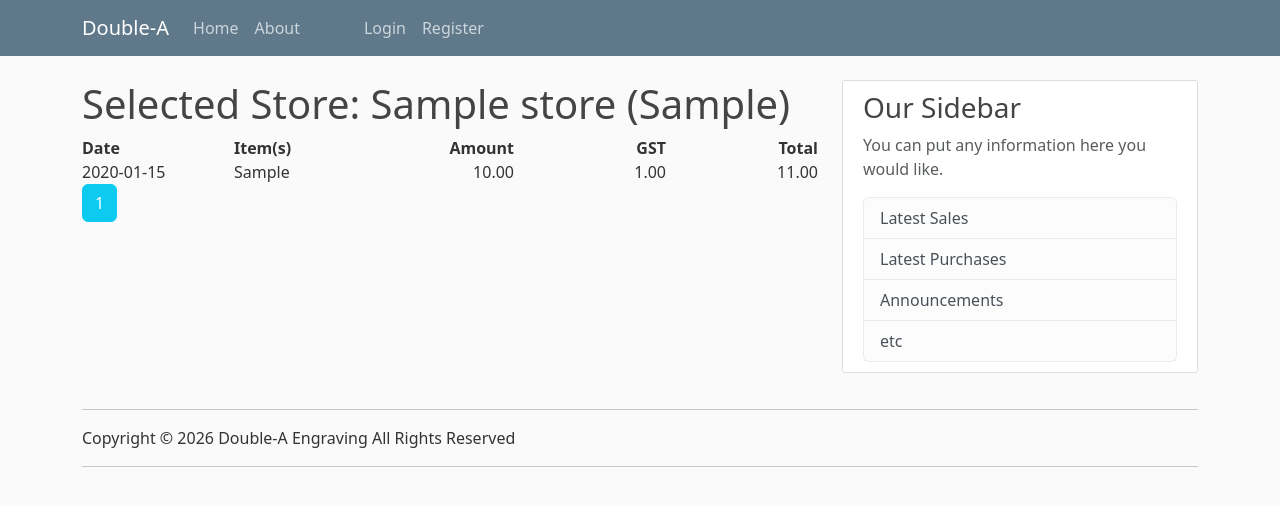
After one commit to bandit412/DBL_A_Web, a Flask app: page /store/1 in a window 1280 px wide. The commit adds this page. Shown: the top 506 px of the page. Run offline with Flask 3, Linux system fonts and the light colour scheme; tables that the repository leaves empty hold one stand-in row (values such as "Sample post").

Commit message:
Updated to include selected store

```diff
--- a/doublea/models.py
+++ b/doublea/models.py
@@ -75,7 +75,7 @@ class PaymentMethod(db.Model):
 class Transaction(db.Model):
     __tablename__ = 'transactions'
     transactionsid = db.Column(db.Integer, primary_key=True)
-    transaction_date = db.Column(db.Date, nullable=False)
+    transactiondate = db.Column(db.Date, nullable=False)
     storeid = db.Column(db.Integer, db.ForeignKey('store.storeid'), nullable=False)
     items = db.Column(db.String(250), nullable=False)
     amount = db.Column(db.Numeric(8,2), nullable=False)
@@ -83,7 +83,7 @@ class Transaction(db.Model):
     paymentid = db.Column(db.Integer, db.ForeignKey('paymentmethod.paymentmethodid'), nullable=False)
 
     def __repr__(self):
-        return f"Transaction('{self.transaction_date}, {self.items}, {self.amount}, {self.gst}')"
+        return f"Transaction('{self.transactiondate}, {self.items}, {self.amount}, {self.gst}')"
 
 class MarketSales(db.Model):
     __tablename__ = 'marketsales'
--- a/doublea/stores/routes.py
+++ b/doublea/stores/routes.py
@@ -1,6 +1,6 @@
 from flask import Blueprint, flash, redirect, render_template, request, url_for
 from flask_login import login_required
-from doublea.models import Store
+from doublea.models import Store, Transaction
 
 from doublea import db
 from doublea.stores.forms import StoreForm
@@ -18,9 +18,20 @@ def store_management():
 def new_store():
     form = StoreForm()
     if form.validate_on_submit():
-        store = Store(name=form.name.data, location=form.location.data)
+        store = Store(storename=form.name.data, storelocation=form.location.data)
         db.session.add(store)
         db.session.commit()
         flash('Your Store has been created!', 'success')
         return redirect(url_for('stores.store_management'))
     return render_template('new_store.html',tittle='New Store',form=form, legend='New Store')
+
+@stores.route("/store/<int:store_id>")
+def store(store_id):
+    page = request.args.get('page', 1, type=int)
+    one_store= Store.query.filter_by(storeid=store_id).first_or_404()
+    store_transactions = Transaction.query.filter_by(storeid=store_id)\
+        .order_by(Transaction.transactiondate.desc()).paginate(page=page, per_page=10)
+    return render_template('store.html',
+                           title=one_store.storename,
+                           one_store=one_store,
+                           store_transactions=store_transactions)
--- /dev/null
+++ b/doublea/templates/store.html
@@ -0,0 +1,53 @@
+{% extends "_layout.html" %}
+{% block content %}
+    <h1>Selected Store: {{ one_store.storename }} ({{ one_store.storelocation }})</h1>
+    {% if store_transactions %}
+        <div class="row">
+            <div class="col fw-bold">
+                Date
+            </div>
+            <div class="col fw-bold">
+                Item(s)
+            </div>
+            <div class="col fw-bold text-end">
+                Amount
+            </div>
+            <div class="col fw-bold text-end">
+                GST
+            </div>
+            <div class="col fw-bold text-end">
+                Total
+            </div>
+        </div>
+        {% for purchase in store_transactions %}
+            <div class="row">
+                <div class="col">
+                    {{ purchase.transactiondate.strftime('%Y-%m-%d')}}
+                </div>
+                <div class="col">
+                    {{ purchase.items }}
+                </div>
+                <div class="col text-end">
+                    {{ purchase.amount }}
+                </div>
+                <div class="col text-end">
+                    {{ purchase.gst }}
+                </div>
+                <div class="col text-end">
+                    {{ purchase.amount + purchase.gst }}
+                </div>
+            </div>
+        {% endfor %}
+        {% for page_num in store_transactions.iter_pages(left_edge=1, right_edge=1, left_current=1, right_current=2) %}
+            {% if page_num %}
+                {% if store_transactions.page == page_num %}
+                    <a class="btn btn-info mb-4 text-white" href="{{ url_for('stores.store', store_id=one_store.storeid, page=page_num) }}">{{ page_num }}</a>
+                {% else %}
+                    <a class="btn btn-outline-info mb-4" href="{{ url_for('stores.store', store_id=one_store.storeid, page=page_num) }}">{{ page_num }}</a>
+                {% endif %}
+            {% else %}
+                ...
+            {% endif %}
+    {% endfor %}
+    {% endif %}
+{% endblock content %}
--- a/doublea/templates/store_management.html
+++ b/doublea/templates/store_management.html
@@ -4,7 +4,7 @@
     <span class="spanbold">Store Name &amp; Loation</span>
     {% for st in stores %}
         <div class="row">
-                {{ st.storename }} ({{ st.storelocation }})
+            <a class="article-title" href="{{ url_for('stores.store', store_id=st.storeid) }}">{{ st.storename }} ({{ st.storelocation }})</a>
         </div>
     {% endfor %}
     {% for page_num in stores.iter_pages(left_edge=1, right_edge=1, left_current=1, right_current=2) %}
```
Also changed, not shown: doublea/market_sales/forms.py (+9 -1 lines).
